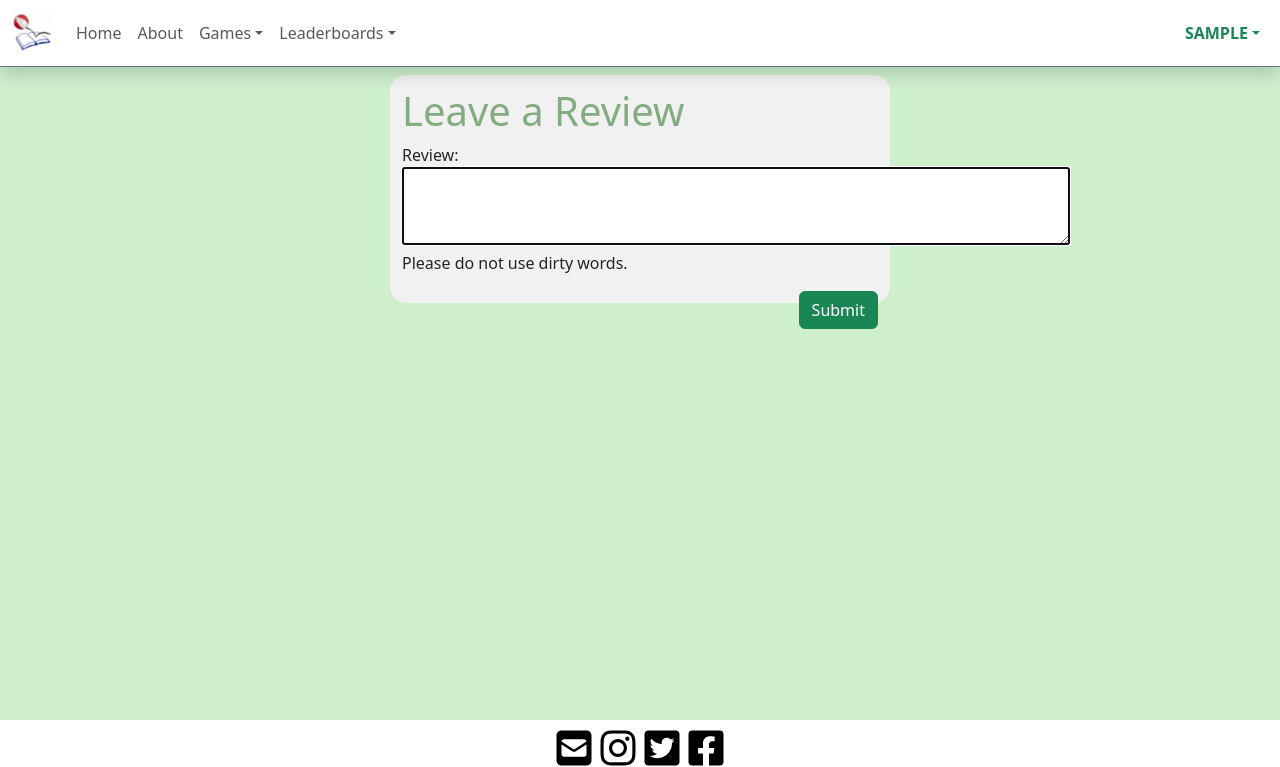
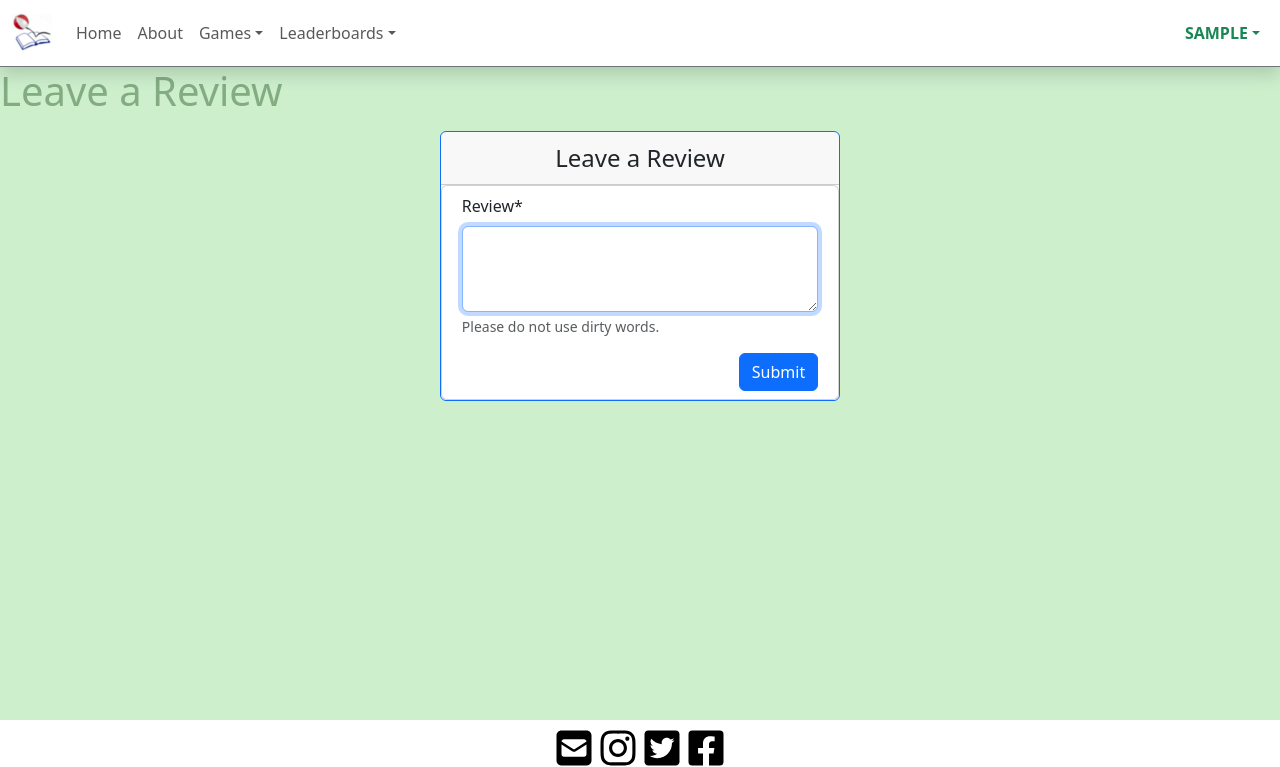
Before and after one commit to fewdn/play2learn-complete, a Django app: page /reviews/create/ in a window 1280 px wide. Shown: the top 767 px of the page. Run offline with Django 4.2, Linux system fonts and the light colour scheme; the visitor is signed in with stand-in values (Sample User, id 1); some libraries are stand-ins or nearby versions.

Commit message:
update leave review form to crispy

```diff
--- a/templates/reviews/leave_review.html
+++ b/templates/reviews/leave_review.html
@@ -1,13 +1,18 @@
 {% extends "_base.html" %}
+{% load crispy_forms_tags %}
 
 {% block title %}Leave a Review{% endblock %}
+{% block page_name %}Leave a Review{% endblock %}
+
 {% block main %}
-<div class="container" style="width:500px;">
-  <h1>Leave a Review</h1>
-  <form method="post">
-    {% csrf_token %}
-    {{ form.as_p }}
-    <button class="btn btn-success float-end">Submit</button>
-  </form>
-</div>
+<div class="card border-primary m-auto my-3" style="max-width:25rem">
+    <div class="card-header text-center fs-4">Leave a Review</div>
+    <div class="card body py-2">
+      <form method="post" class="m-auto" style="width:90%;">
+        {% csrf_token %}
+        {{ form|crispy }}
+        <button class="btn btn-primary float-end">Submit</button>
+      </form>
+    </div>
+  </div>
 {% endblock %}
```
